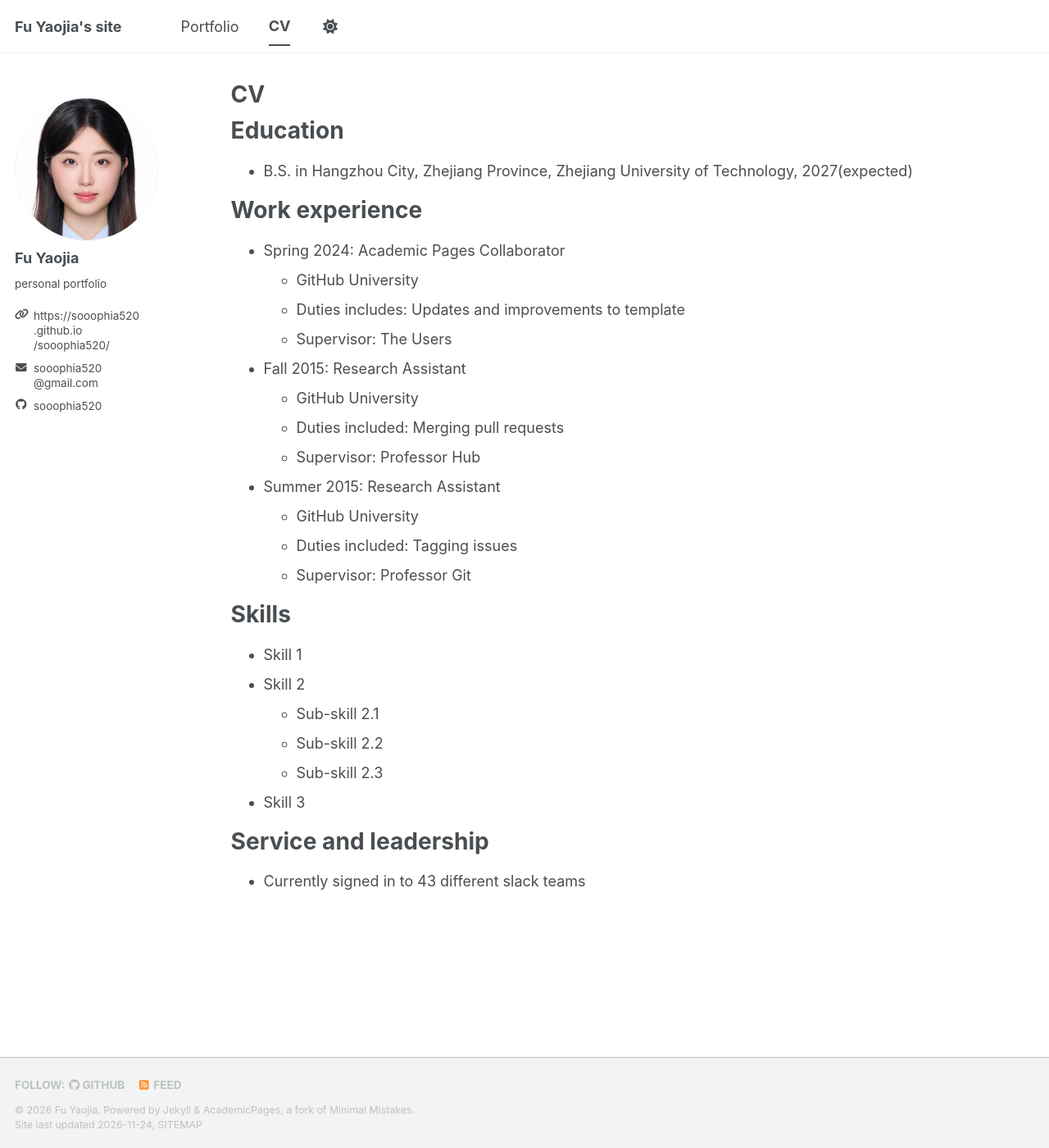
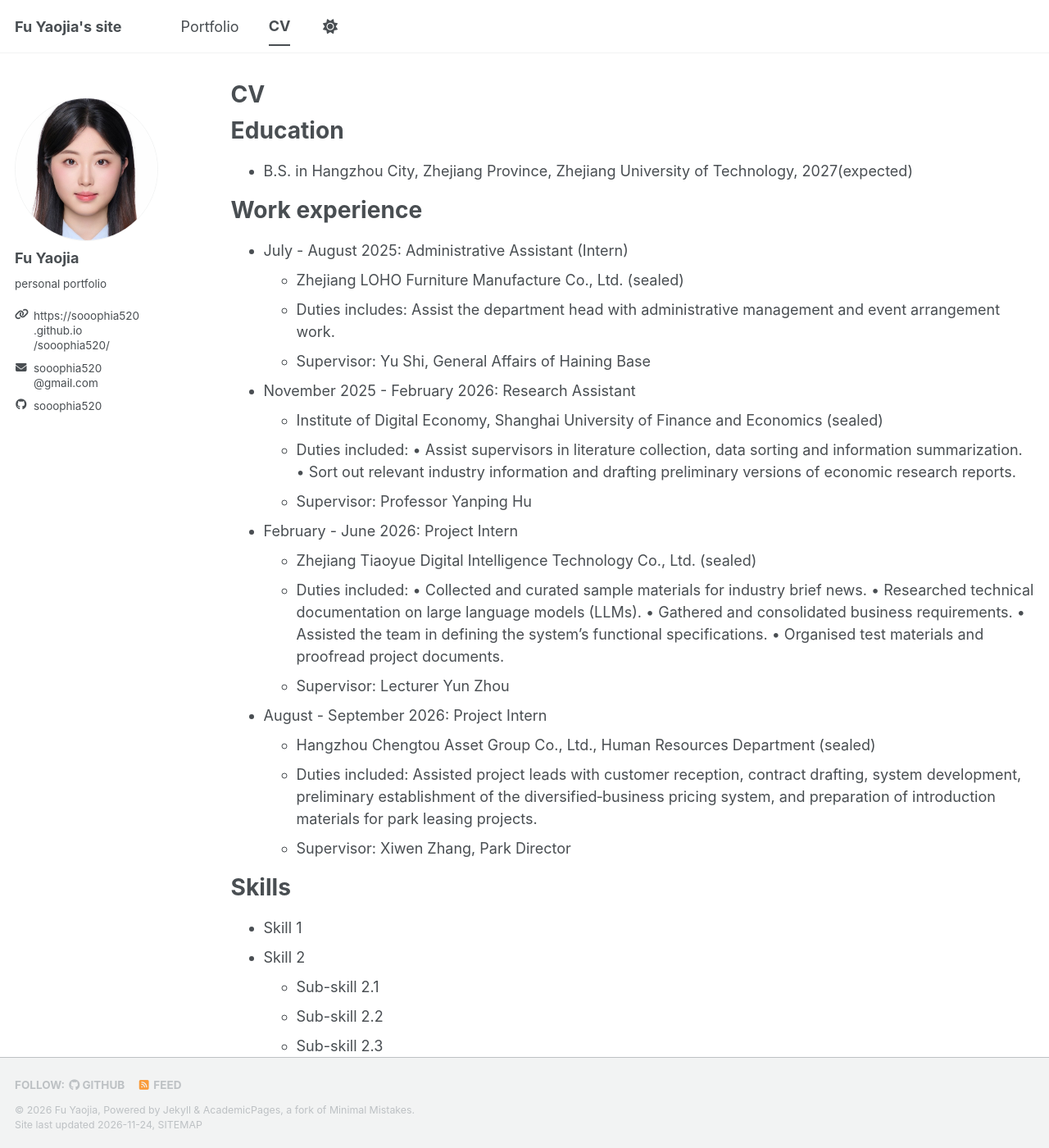
Before and after one commit to sooophia520/sooophia520, a Jekyll site: the page built from _pages/cv.md, in a window 1280 px wide and 1400 px high. Shown: the whole window at 82% size. Built offline with Jekyll 4.4.1, drawn with Linux system fonts in a browser that asks for light colours; a style sheet for code colours, icons or effects is not loaded.

Commit message:
Update cv.md

```diff
--- a/_pages/cv.md
+++ b/_pages/cv.md
@@ -15,20 +15,30 @@ Education
 
 Work experience
 ======
-* Spring 2024: Academic Pages Collaborator
-  * GitHub University
-  * Duties includes: Updates and improvements to template
-  * Supervisor: The Users
+* July - August 2025: Administrative Assistant (Intern)
+  * Zhejiang LOHO Furniture Manufacture Co., Ltd. (sealed)
+  * Duties includes: Assist the department head with administrative management and event arrangement work.
+  * Supervisor: Yu Shi, General Affairs of Haining Base
 
-* Fall 2015: Research Assistant
-  * GitHub University
-  * Duties included: Merging pull requests
-  * Supervisor: Professor Hub
+* November 2025 - February 2026: Research Assistant
+  * Institute of Digital Economy, Shanghai University of Finance and Economics (sealed)
+  * Duties included: • Assist supervisors in literature collection, data sorting and information summarization.
+                     • Sort out relevant industry information and drafting preliminary versions of economic research reports.
+  * Supervisor: Professor Yanping Hu
 
-* Summer 2015: Research Assistant
-  * GitHub University
-  * Duties included: Tagging issues
-  * Supervisor: Professor Git
+* February - June 2026: Project Intern
+  * Zhejiang Tiaoyue Digital Intelligence Technology Co., Ltd. (sealed)
+  * Duties included: • Collected and curated sample materials for industry brief news.
+                     • Researched technical documentation on large language models (LLMs).
+                     • Gathered and consolidated business requirements.
+                     • Assisted the team in defining the system's functional specifications.
+                     • Organised test materials and proofread project documents.
+  * Supervisor: Lecturer Yun Zhou
+
+* August - September 2026: Project Intern
+  * Hangzhou Chengtou Asset Group Co., Ltd., Human Resources Department (sealed)
+  * Duties included: Assisted project leads with customer reception, contract drafting, system development, preliminary establishment of the diversified‑business pricing system, and preparation of introduction materials for park leasing projects.
+  * Supervisor: Xiwen Zhang, Park Director
 
 Skills
 ======
```
